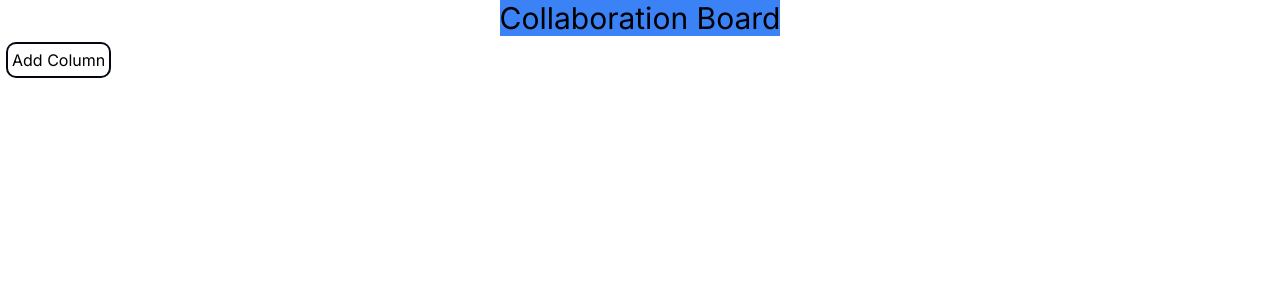
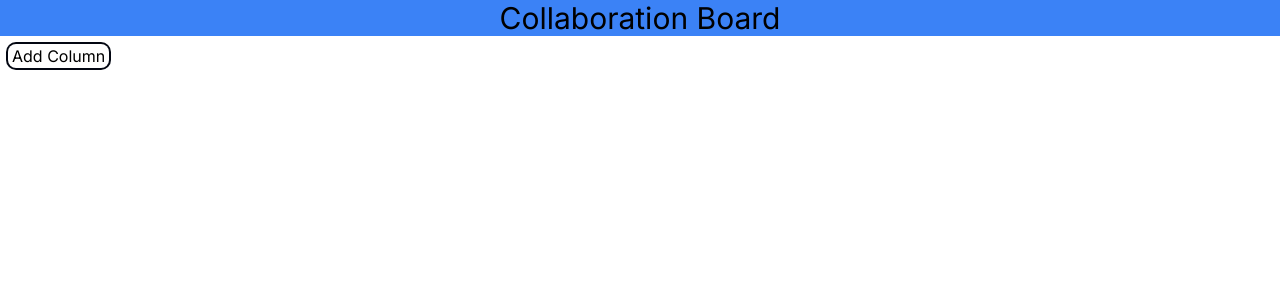
Before and after one commit to mattcmerritt/Collaboration-Board, a Next.js app in the folder frontend/: page / in a window 1280 px wide. Shown: the top 300 px of the page. Built offline with nearby package versions, Linux system fonts and the light colour scheme; no server answers.

Commit message:
rounded elements

```diff
--- a/frontend/app/KanbanCard.tsx
+++ b/frontend/app/KanbanCard.tsx
@@ -71,7 +71,7 @@ export default function KanbanCard(props : { id : any, name : string, col : any,
   return (
     <div ref={drag} className="m-2 p-1 flex flex-col bg-blue-300 ring-2 ring-blue-500 rounded-lg" id={"kanban-card-" + props.id}>
       <textarea className="m-2 px-1 bg-blue-200 rounded-lg" id={"card-name-" + props.id} onChange={updateCardText} value={props.name}/>
-      <button className="m-1 ring-2 ring-gray-950" onClick={openChat}>View Chat</button>
+      <button className="m-1 bg-blue-100 rounded-lg" onClick={openChat}>View Chat</button>
       <div className="flex flex-row">
       </div>
     </div>
--- a/frontend/app/KanbanColumn.tsx
+++ b/frontend/app/KanbanColumn.tsx
@@ -154,12 +154,12 @@ export default function KanbanColumn(props : { colNum : any, colCount : any, car
   }
 
   return (
-    <div ref={drop} className="m-2 flex flex-col bg-blue-400" id={"kanban-column-" + props.colNum}>
+    <div ref={drop} className="m-2 flex flex-col bg-blue-400 rounded-lg" id={"kanban-column-" + props.colNum}>
       <input className="m-1 px-1 bg-blue-300 rounded-lg placeholder-blue-800" id={"column-title-" + props.colNum} type="text" placeholder={`Column ${props.colNum}`} onChange={updateColumnName} value={name}/>
         <div className="m-2 flex flex-col bg-blue-400" id={"kanban-column-container-" + props.colNum}>
           {generateCardsForColumn(props.colNum)}
         </div>
-      <button className="m-1 ring-2 ring-gray-950" onClick={addCard}>Add Card</button>
+      <button className="m-2 py-1 bg-blue-500 rounded-lg" onClick={addCard}>Add Card</button>
     </div>
   )
 }
--- a/frontend/app/page.tsx
+++ b/frontend/app/page.tsx
@@ -128,8 +128,8 @@ export default function Home() {
 
   return (
     <div id="content">
-      <h1 className="bg-blue-500 content-center justify-self-center text-3xl">Collaboration Board</h1>
-      <button className="m-2 p-1 ring-2 ring-gray-950 rounded-lg" onClick={addColumn}>Add Column</button>
+      <h1 className="flex bg-blue-500 items-center justify-center text-3xl">Collaboration Board</h1>
+      <button className="m-2 px-1 ring-2 ring-gray-950 rounded-lg" onClick={addColumn}>Add Column</button>
 
       <DndProvider backend={HTML5Backend}>
         <div id="board" className="flex bg-blue-300">
```
